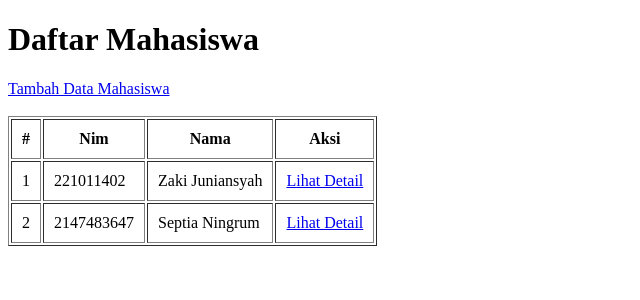
After one commit to zakijuniansyah/pw2025_221011402197, a PHP site: page /latihan3.php in a window 1280 px wide. The commit adds this page. Shown: the top 300 px of the page, without its empty margins (0-640 px from the left). Run offline with PHP 8.4, Linux system fonts and the light colour scheme; data comes from the database, SQL or seed files in the repository.

Commit message:
menambahkan fitur INSERT data

```diff
--- a/Kuliah/pertemuan10/detail.php
+++ b/Kuliah/pertemuan10/detail.php
@@ -19,7 +19,7 @@ $mahasiswa = query("SELECT * FROM mahasiswa WHERE id = $_GET[id]");
         <li><?= $mhs["email"]; ?></li>
         <li><?= $mhs["jurusan"]; ?></li>
         <li><a href="">Ubah</a> | <a href="">Hapus</a></li>
-        <li><a href="latihan2.php">Kembali Kehalaman Detail</a></li>
+        <li><a href="latihan2.php">Kembali Kehalaman Daftar Mahasiswa</a></li>
     </ul>
     <?php endforeach; ?>
 </body>
--- a/Kuliah/pertemuan10/function.php
+++ b/Kuliah/pertemuan10/function.php
@@ -12,4 +12,18 @@
         }
         return $rows;
     }
+
+    // menambahkan data
+    function tambah($data) {
+        global $koneksi;
+        $nama = htmlspecialchars($data["nama"]);
+        $nim = htmlspecialchars($data["nim"]);
+        $email = htmlspecialchars($data["email"]);
+        $jurusan = htmlspecialchars($data["jurusan"]);
+
+        $query = "INSERT INTO mahasiswa VALUES ('', '$nama', '$nim', '$email', '$jurusan')";
+        mysqli_query($koneksi, $query);
+
+        return mysqli_affected_rows($koneksi);
+    }
 ?>
--- /dev/null
+++ b/Kuliah/pertemuan10/latihan3.php
@@ -0,0 +1,39 @@
+<?php
+require "function.php";
+$mahasiswa = query("SELECT * FROM mahasiswa");
+?>
+
+<!DOCTYPE html>
+<html lang="en">
+<head>
+    <meta charset="UTF-8">
+    <meta name="viewport" content="width=device-width, initial-scale=1.0">
+    <title>Daftar Mahasiswa</title>
+</head>
+<body>
+    <h1>Daftar Mahasiswa</h1>
+
+    <a href="tambah.php">Tambah Data Mahasiswa</a>
+    <br><br>
+
+    <table border="1" cellpadding="10" cellspasing="0">
+        <tr>
+            <th>#</th>
+            <th>Nim</th>
+            <th>Nama</th>
+            <th>Aksi</th>
+        </tr>
+        <?php $i = 1; ?>
+        <?php foreach ($mahasiswa as $mhs) : ?>
+        <tr>
+            <td><?= $i++; ?></td>
+            <td><?= $mhs["nim"]; ?></td>
+            <td><?= $mhs["nama"]; ?></td>
+            <td>
+                <a href="detail.php?id=<?= $mhs["id"]; ?>">Lihat Detail</a>
+            </td>
+        </tr>
+        <?php endforeach; ?>
+    </table>
+</body>
+</html>
```
Also changed, not shown: Kuliah/pertemuan10/tambah.php (added, +54 -0 lines).
